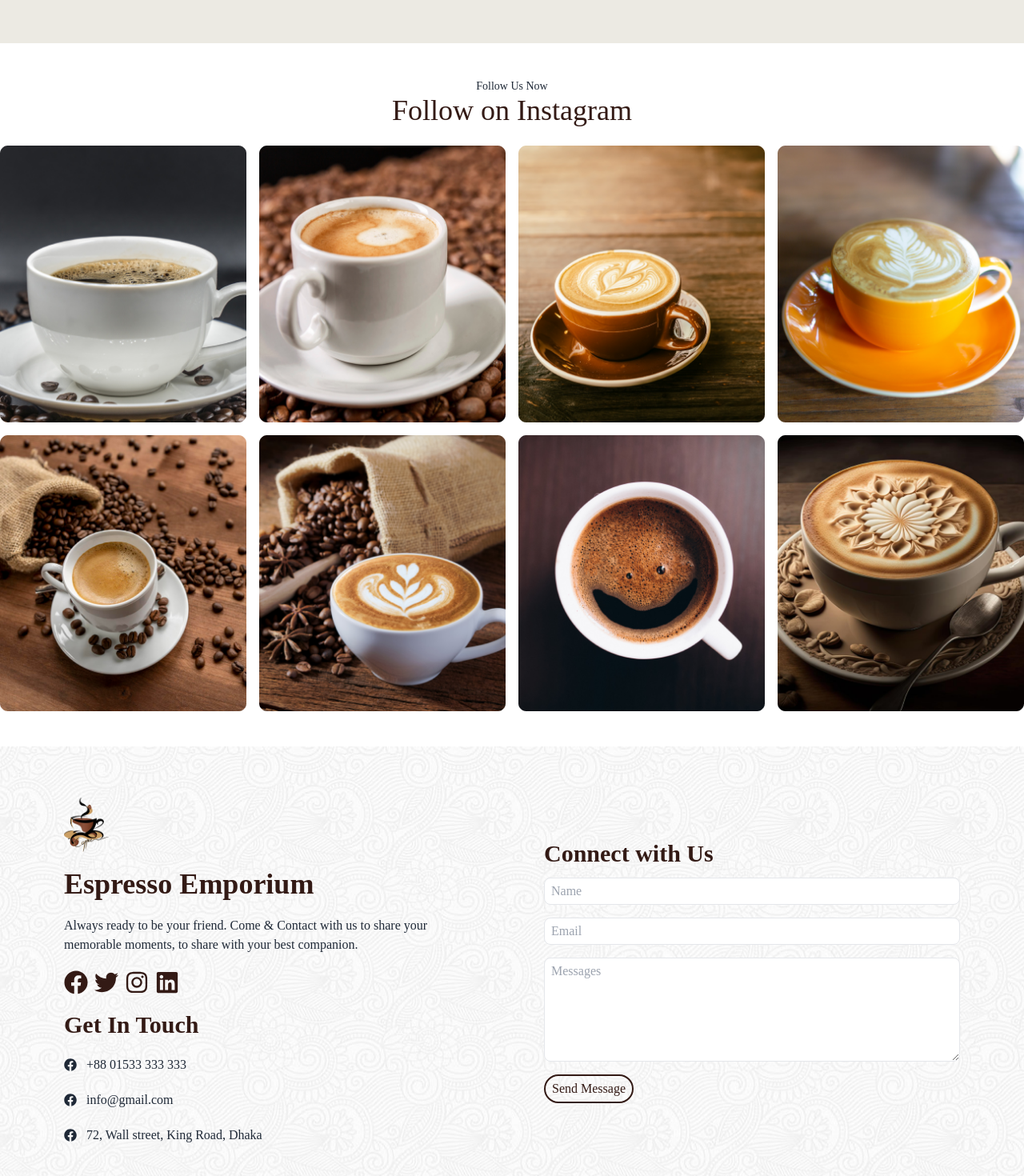
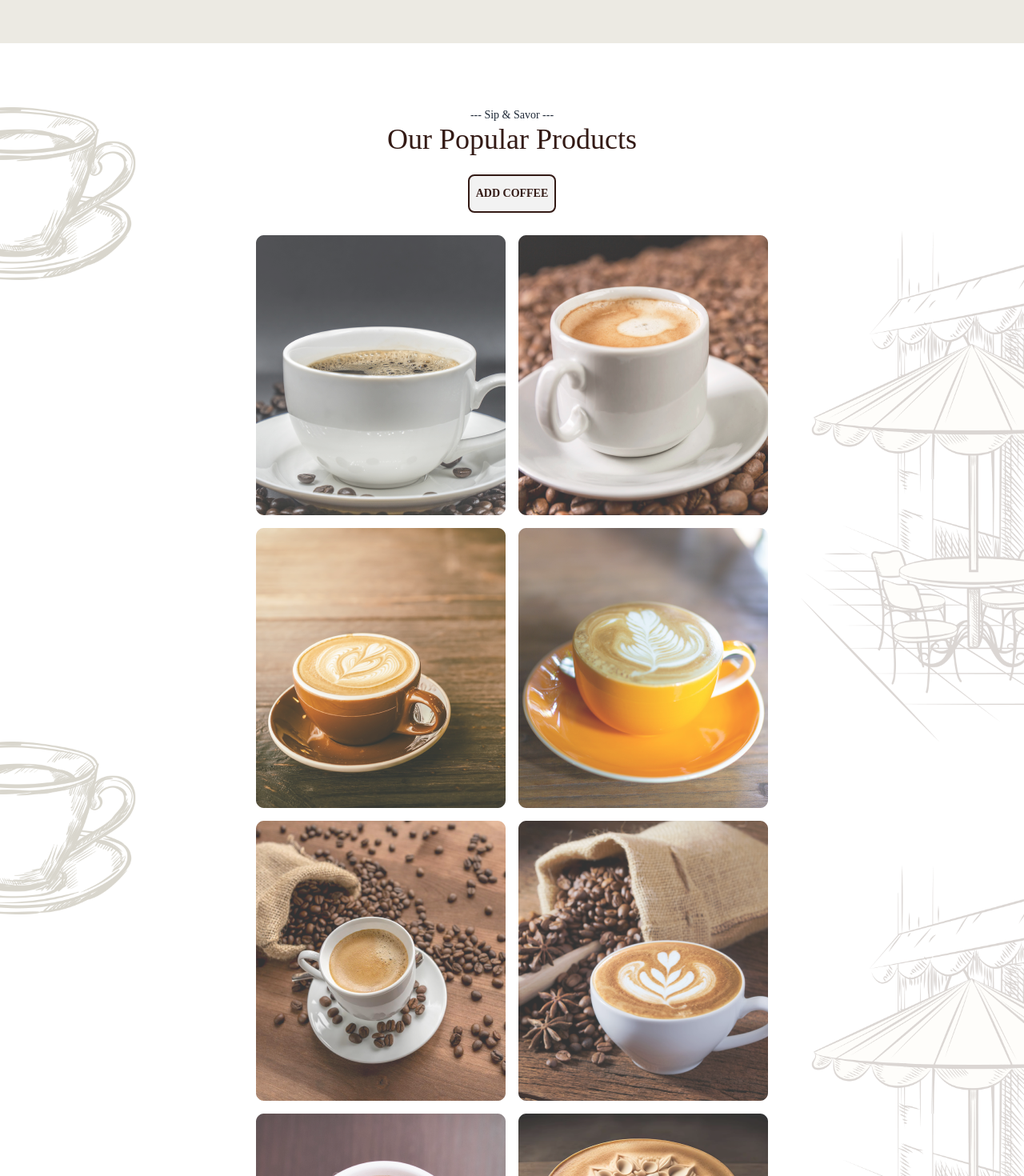
Before and after one commit to mahfuj80/coffee-store-espresso-emporium-M10, a React (Vite) app in the folder coffee-store-espresso-emporium-client/: page / in a window 1280 px wide. Shown: the part 1060-2530 px from the top of the page at 80% size. Built offline with nearby package versions, Linux system fonts and the light colour scheme; a web font is replaced by a local one.

Commit message:
products section created

```diff
--- a/coffee-store-espresso-emporium-client/src/Pages/Home.jsx
+++ b/coffee-store-espresso-emporium-client/src/Pages/Home.jsx
@@ -1,10 +1,12 @@
 import Banner from '../components/Banner';
 import Instagram from '../components/Instagram';
+import Products from '../components/Products';
 
 const Home = () => {
   return (
     <div>
       <Banner></Banner>
+      <Products></Products>
       <Instagram></Instagram>
     </div>
   );
--- /dev/null
+++ b/coffee-store-espresso-emporium-client/src/components/Products.jsx
@@ -0,0 +1,35 @@
+import { Link } from 'react-router-dom';
+
+const Products = () => {
+  return (
+    <div className="container mx-auto my-8 md:my-20">
+      <div className="bg-[url('/images/more/1.png')] bg-contain ">
+        <p className="text-sm font-light text-center">--- Sip & Savor ---</p>
+        <p className="text-4xl text-[#331A15] text-center mb-6">
+          Our Popular Products
+        </p>
+        <div className="w-fit mx-auto mb-7 ">
+          <Link to={'/add-coffee'}>
+            <button className="btn py-1 px-2 hover:bg-[#E3B577] border-2 border-[#331A15] text-[#331A15]">
+              Add Coffee
+            </button>
+          </Link>
+        </div>
+        <div>
+          <div className="container mx-auto w-fit grid  gap-4 grid-cols-1 md:grid-cols-2 opacity-[.8]">
+            <img src="/images/cups/cup1.png" alt="Coffee_Image" />
+            <img src="/images/cups/cup2.png" alt="Coffee_Image" />
+            <img src="/images/cups/cup3.png" alt="Coffee_Image" />
+            <img src="/images/cups/cup4.png" alt="Coffee_Image" />
+            <img src="/images/cups/cup5.png" alt="Coffee_Image" />
+            <img src="/images/cups/cup6.png" alt="Coffee_Image" />
+            <img src="/images/cups/cup7.png" alt="Coffee_Image" />
+            <img src="/images/cups/cup8.png" alt="Coffee_Image" />
+          </div>
+        </div>
+      </div>
+    </div>
+  );
+};
+
+export default Products;
```
